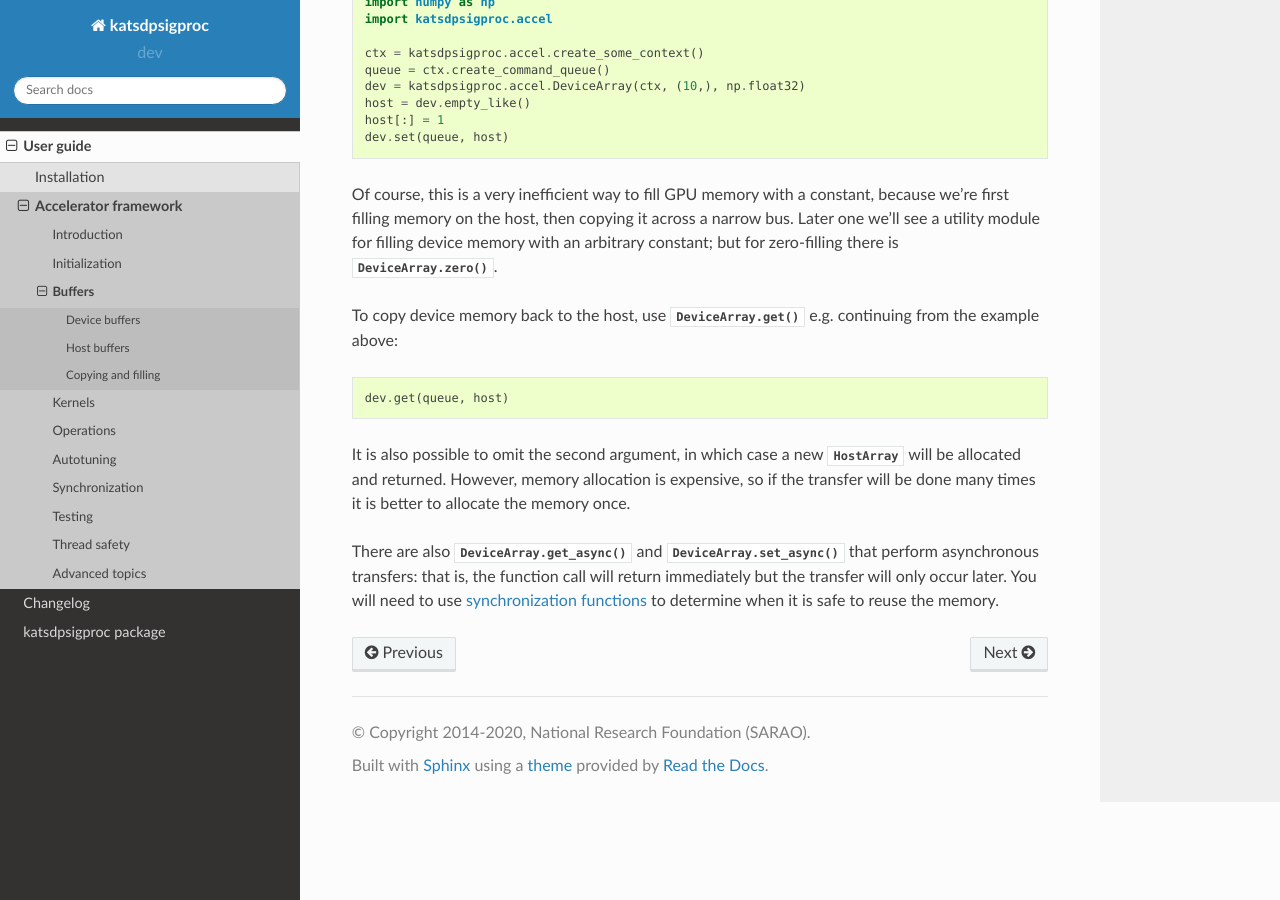
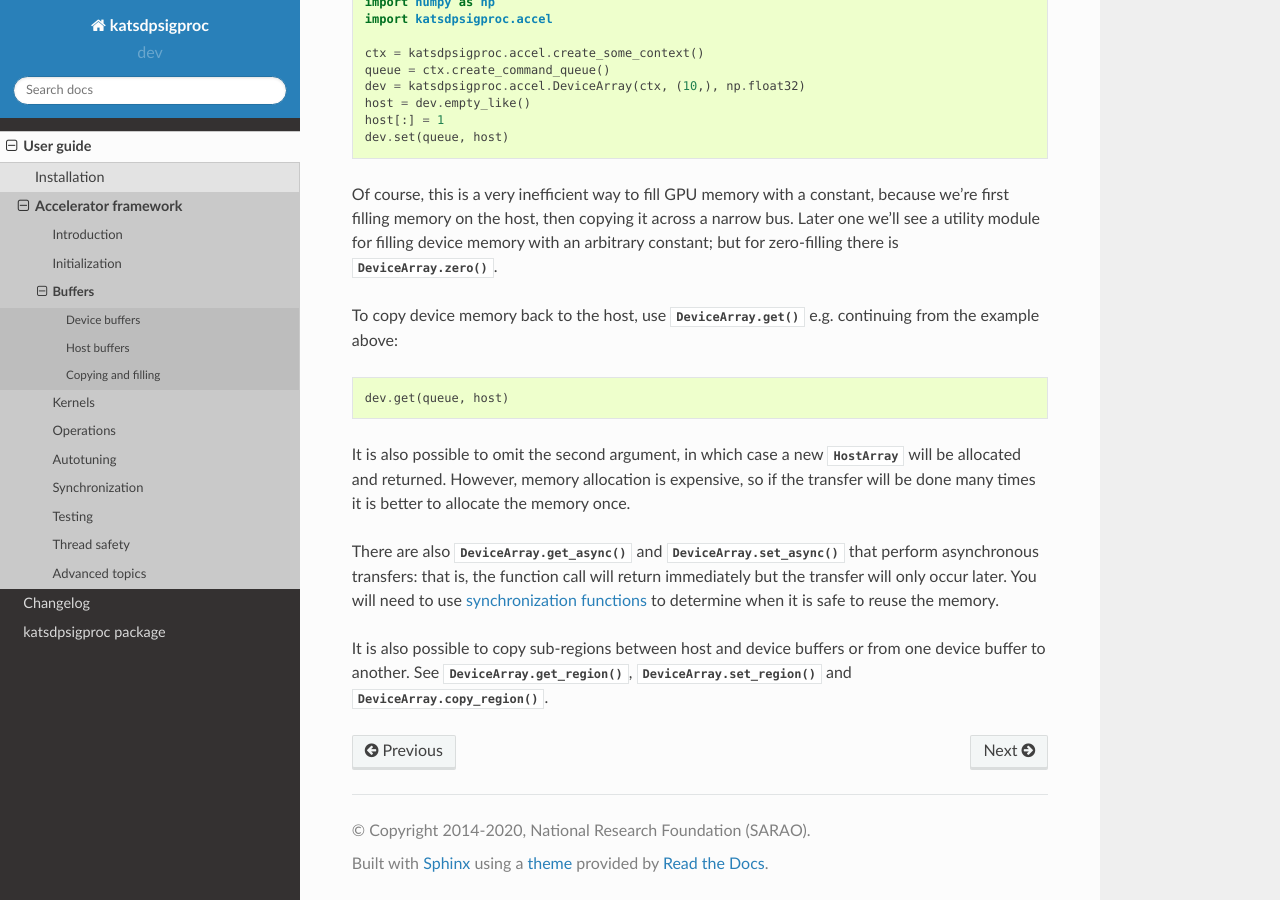
Before and after one commit to ska-sa/katsdpsigproc, a Sphinx documentation site: the page built from doc/accel/buffers.rst, in a window 1280 px wide and 900 px high, scrolled down 1472 px. Built offline with Sphinx 7.4.7 and the Read the Docs theme 2.0.0, drawn with Linux system fonts in a browser that asks for light colours.

Commit message:
Better documentation for region copies

```diff
--- a/doc/accel/buffers.rst
+++ b/doc/accel/buffers.rst
@@ -88,3 +88,7 @@ There are also :meth:`.DeviceArray.get_async` and
 the function call will return immediately but the transfer will only occur
 later. You will need to use :doc:`synchronization functions <sync>`
 to determine when it is safe to reuse the memory.
+
+It is also possible to copy sub-regions between host and device buffers or from
+one device buffer to another. See :meth:`.DeviceArray.get_region`,
+:meth:`.DeviceArray.set_region` and :meth:`.DeviceArray.copy_region`.
```
Also changed, not shown: 1 other file.
